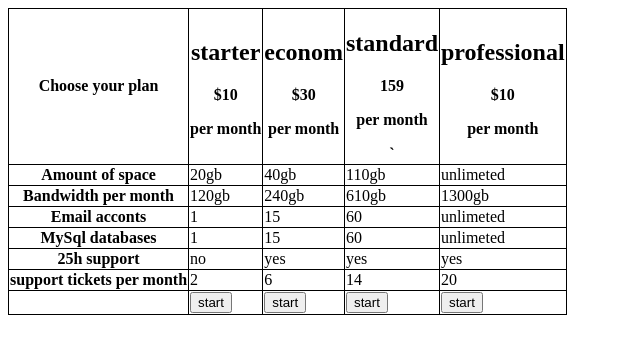
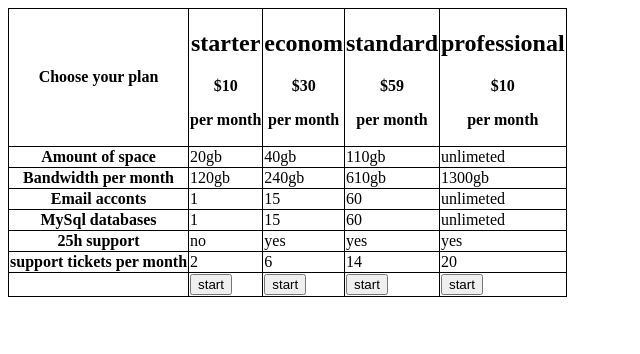
Before and after one commit to DimPack/pseudo-classes, a plain HTML site: page index.html in a window 1280 px wide. Shown: the whole page, without its empty margins (0-640 px from the left). Drawn offline with Linux system fonts and the light colour scheme.

Commit message:
updated the table without styles

```diff
--- a/index.html
+++ b/index.html
@@ -23,9 +23,9 @@
                 </th>
                 <th>
                     <h2>standard</h2>
-                    <p>159</p>
+                    <p>$59</p>
                     <p>per month</p>
-                `</th>
+                </th>
                 <th>
                     <h2>professional</h2>
                     <p>$10</p>
```
